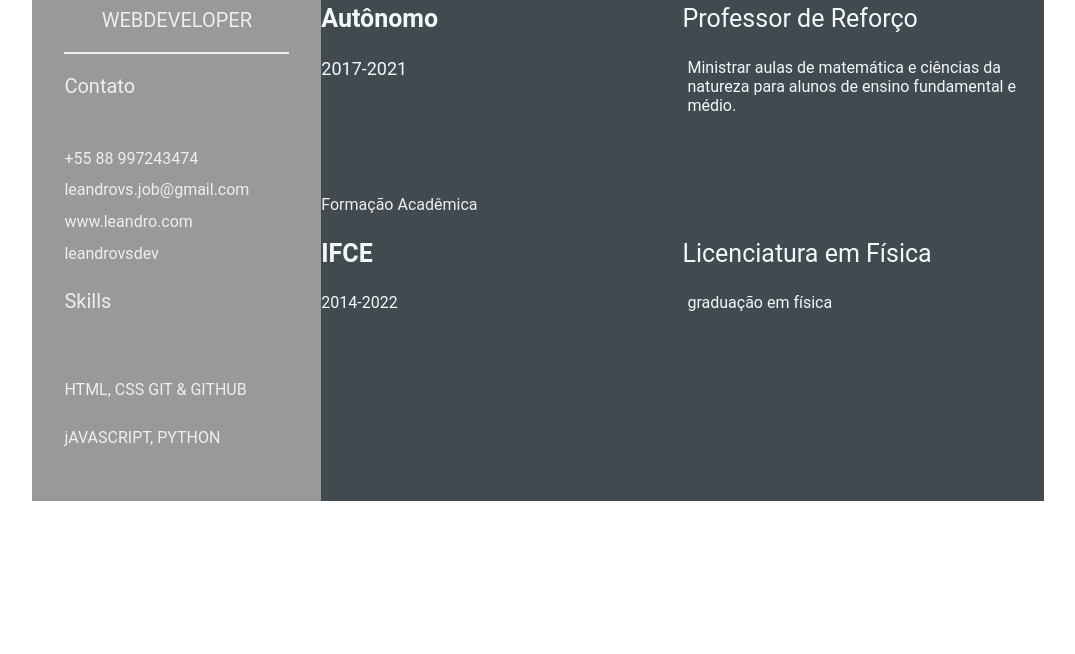
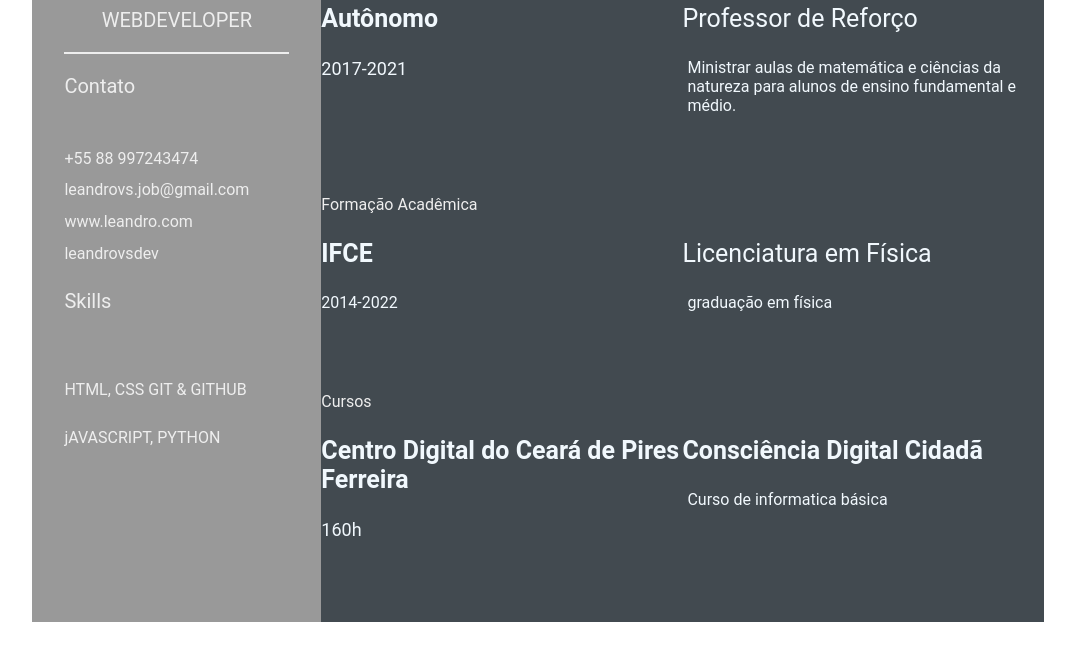
Before and after one commit to leandrovsdev/leandrovsdev.github.io, a plain HTML site: page index.html in a window 1280 px wide. Shown: the part 440-1094 px from the top of the page, without its empty margins (102-1177 px from the left). Before the commit the page ends 973 px from the top, so only its background shows below. Drawn offline with Linux system fonts and the light colour scheme.

Commit message:
feature: add Awards

```diff
--- a/index.html
+++ b/index.html
@@ -88,6 +88,19 @@
                     </div>
                 </div>
             </section>
+            <section class="awards gap">
+                <div class="right-title">Cursos</div>
+                <div class="awards-contents">
+                    <div class="awards-left">
+                        <p class="awards-company-name">Centro Digital do Ceará de Pires Ferreira</p>
+                        <p class="awards-time-period">160h</p>
+                    </div>
+                    <div class="awards-right">
+                        <p class="awards-company-name">Consciência Digital Cidadã</p>
+                        <p class="awards-desc">Curso de informatica básica</p>
+                    </div>
+                </div>
+            </section>
         </section>
     </main>
 </body>
```
